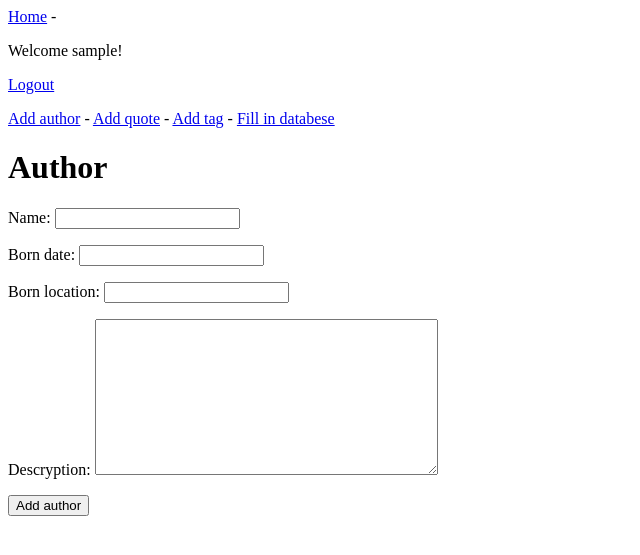
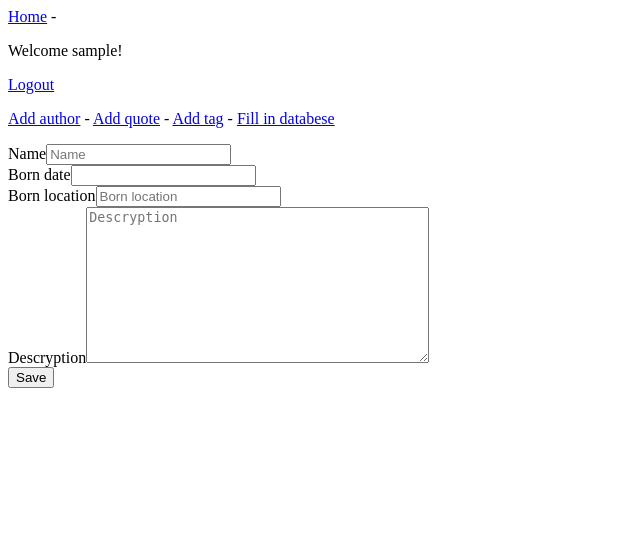
Before and after one commit to Szumapman/GoIT_h10_django, a Django app: page /new_author/ in a window 1280 px wide. Shown: the top 555 px of the page, without its empty margins (0-640 px from the left). Run offline with Django 5.2, Linux system fonts and the light colour scheme; the visitor is signed in with stand-in values (Sample User, id 1); some libraries are stand-ins or nearby versions.

Commit message:
Update author.html

```diff
--- a/quotes_app/templates/quotes_app/author.html
+++ b/quotes_app/templates/quotes_app/author.html
@@ -1,10 +1,14 @@
 {% extends "quotes_app/base.html" %}
+{% load django_bootstrap5 %}
+
+{% block title %}
+  <h2>Author</h2>
+{% endblock title %}
 
 {% block content %}
-  <h1>Author</h1>
   <form action="{% url 'quotes_app:new_author' %}" method="post">
     {% csrf_token %}
-    {{ form.as_p }}
-    <button name="submit">Add author</button>
+    {% bootstrap_form form %}
+    {% bootstrap_button button_type="submit" content="Save" %}
   </form>
 {% endblock content %}
```
